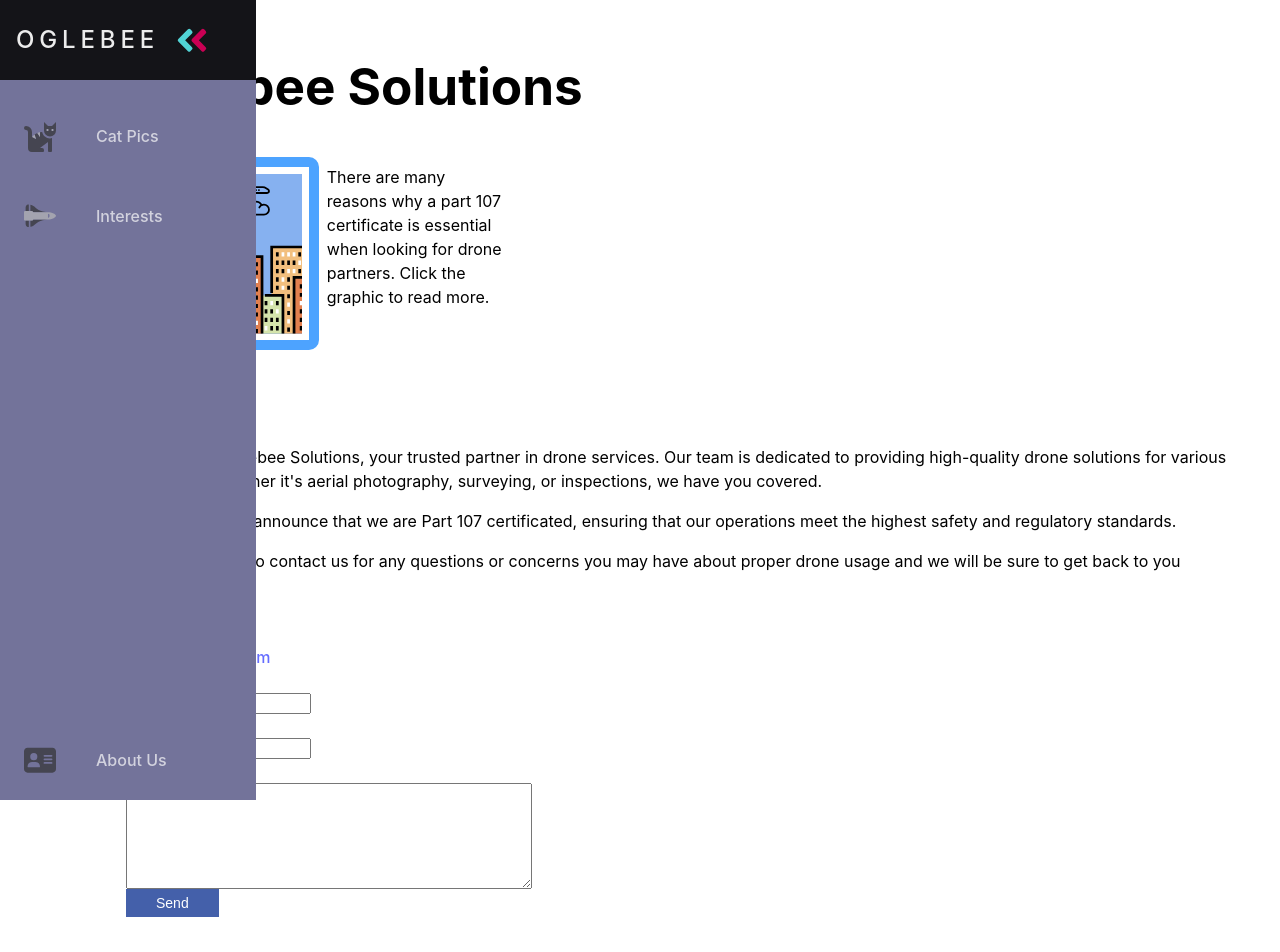
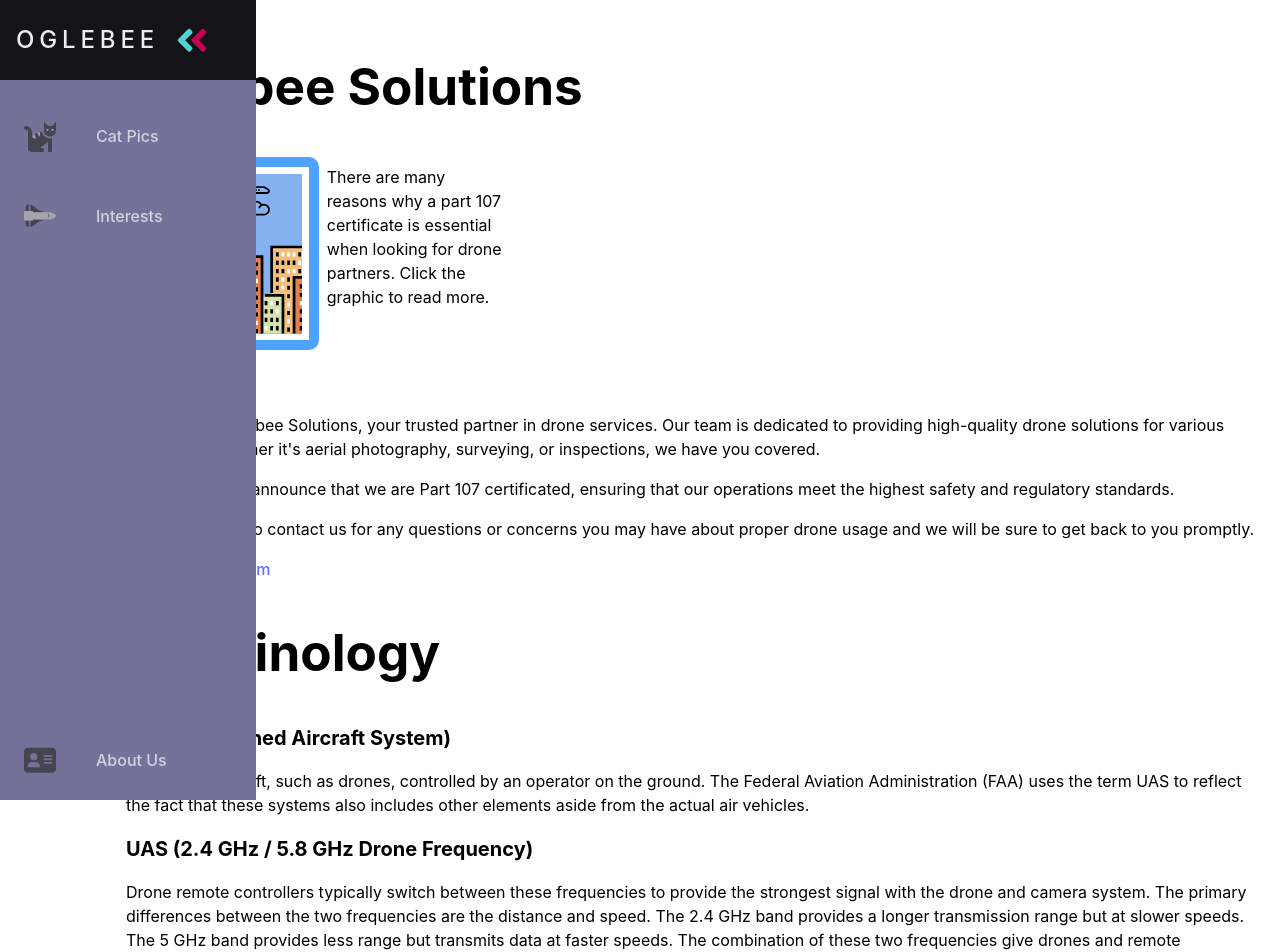
Before and after one commit to oglebee/viteDroneSite, a React (Vite) app: page / in a window 1280 px wide. Shown: the top 952 px of the page. Built offline with nearby package versions, Linux system fonts and the light colour scheme.

Commit message:
layout fixes

```diff
--- a/src/App.css
+++ b/src/App.css
@@ -192,6 +192,10 @@ main, .simple-main {
   {
     left: 0px;
   }
+
+  .reasonsLink, .email, .page-title, .card, .terms {
+    margin-left: 30px;
+  }
 }
 
 .dark {
@@ -239,10 +243,6 @@ main, .simple-main {
   }
 }
 
-.card {
-  padding: 2em;
-}
-
 .read-the-docs {
   color: #888;
 }
@@ -255,14 +255,6 @@ main, .simple-main {
   padding: .5em;
 }
 
-.reasonsLink {
-  margin-left: 30px;
-}
-.email {
-  margin-left: 30px;
-}
-.page-title {
-  margin-left: 30px;
-}
+
 
 h2 {font-size: 20px;}
--- a/src/App.tsx
+++ b/src/App.tsx
@@ -3,7 +3,6 @@ import { BrowserRouter as Router, Route, Routes } from 'react-router-dom';
 import Navbar from './components/navbar';
 import WelcomeSection from './components/welcome';
 import TermsSection from './components/terms';
-import { ContactUs }  from './components/form.tsx';
 import CatPage from './components/catpage.tsx';
 import InterestsPage from './components/interestspage.tsx';
 import AboutPage from './components/aboutpage.tsx';
@@ -18,7 +17,6 @@ function App() {
             <Route path='/' element={
               <main>
                 <WelcomeSection />
-                <ContactUs />
                 <TermsSection />
               </main>
             } />
--- a/src/components/form.css
+++ b/src/components/form.css
@@ -1,6 +1,4 @@
-.form, .thanks {
-    margin-left: 30px;
-}
+
 
 .field {
 margin-bottom: 10px;
@@ -43,6 +41,6 @@ input, textarea {
 }
 
 textarea {
-    width: 400px;
+    width: 60%;
     height: 100px;
 }
--- a/src/components/terms.tsx
+++ b/src/components/terms.tsx
@@ -1,7 +1,7 @@
 const TermsSection = () => {
     return (
         <section className="terms-section">
-            <h1>
+            <h1 className="terms">
             Terminology
             </h1>
                 <p className='terms'>
```
Also changed, not shown: src/components/generateImage.js (deleted), src/components/name.json (deleted).
